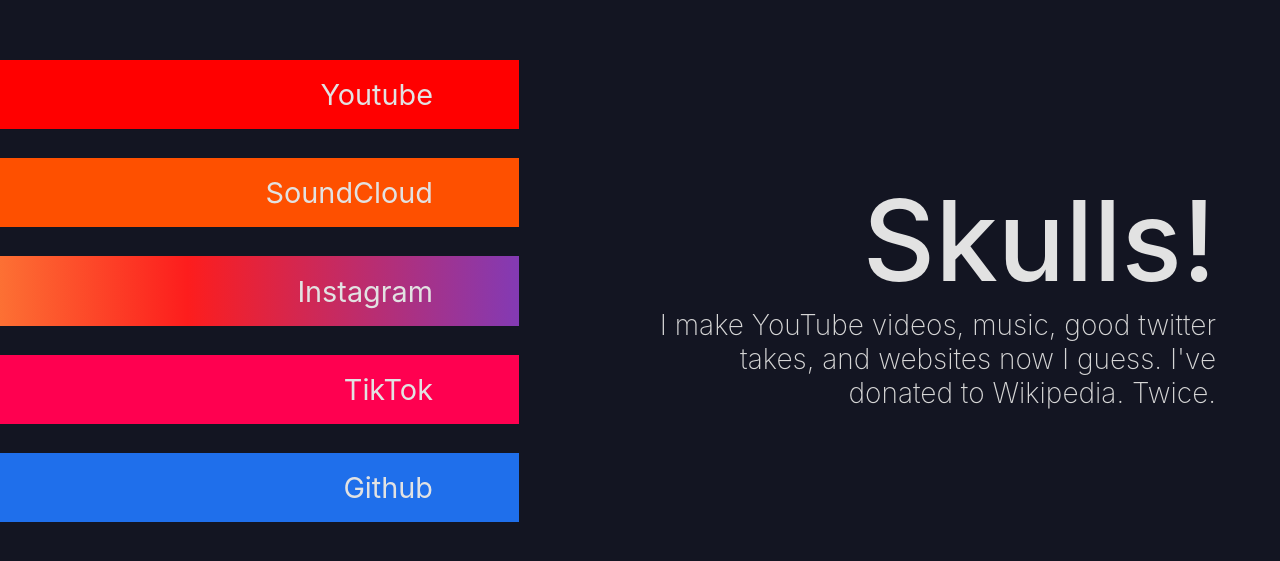
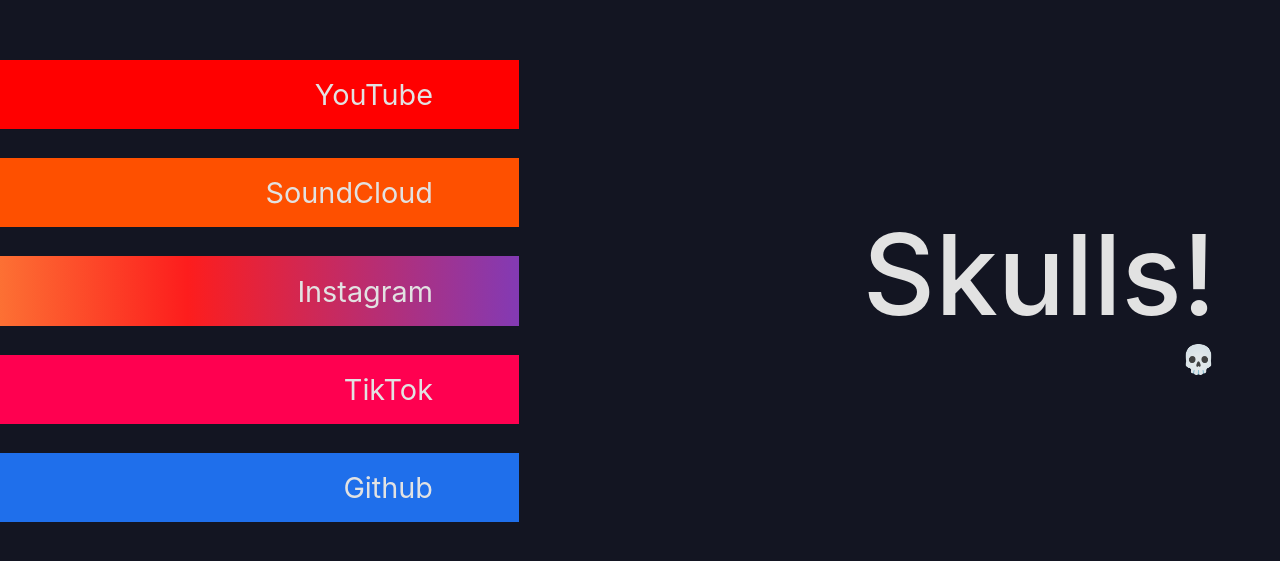
Before and after one commit to akaowen7/first-website, a Next.js app: page /skulls in a window 1280 px wide. Shown: the part 109-670 px from the top of the page. Built offline with nearby package versions, Linux system fonts and the light colour scheme; no server answers.

Commit message:
changed description, capitalization

```diff
--- a/pages/index.js
+++ b/pages/index.js
@@ -15,10 +15,10 @@
       <main className={styles.main}>
         <div className={styles.title}>
           <h1>Reid Tull</h1>
-          <p>I make YouTube videos, music, good twitter takes, and websites now I guess. I've donated to Wikipedia. Twice.</p>
+          <p>I make YouTube videos, music, small programs/games, and websites now I guess. I've donated to Wikipedia. Twice.</p>
         </div>
         <div className={styles.buttons}>
-          <Button background="#FF0000" text="Youtube" link="https://www.youtube.com/channel/UC8ZvHJKfa1xhdMwB5k-7BLQ"/>
+          <Button background="#FF0000" text="YouTube" link="https://www.youtube.com/channel/UC8ZvHJKfa1xhdMwB5k-7BLQ"/>
           {/* <Button background="#1DA1F2" text="Twitter" link="https://twitter.com/not_akaowen"/> */}
           <Button background="#FE5000" text="SoundCloud" link="https://soundcloud.com/user-237901012"/>
           <Button background="linear-gradient(90deg, rgba(252,176,69,1) 0%, rgba(253,29,29,1) 50%, rgba(131,58,180,1) 100%)" text="Instagram" link="https://www.instagram.com/blue_plain/"/>
--- a/pages/skulls.js
+++ b/pages/skulls.js
@@ -18,10 +18,10 @@
       <main className={styles.main}>
         <div className={styles.title}>
           <h1>Skulls!</h1>
-          <p>I make YouTube videos, music, good twitter takes, and websites now I guess. I've donated to Wikipedia. Twice.</p>
+          <p>💀</p>
         </div>
         <div className={styles.buttons}>
-          <Button background="#FF0000" text="Youtube" link="https://www.youtube.com/channel/UC8ZvHJKfa1xhdMwB5k-7BLQ"/>
+          <Button background="#FF0000" text="YouTube" link="https://www.youtube.com/channel/UC8ZvHJKfa1xhdMwB5k-7BLQ"/>
           {/* <Button background="#1DA1F2" text="Twitter" link="https://twitter.com/not_akaowen"/> */}
           <Button background="#FE5000" text="SoundCloud" link="https://soundcloud.com/user-237901012"/>
           <Button background="linear-gradient(90deg, rgba(252,176,69,1) 0%, rgba(253,29,29,1) 50%, rgba(131,58,180,1) 100%)" text="Instagram" link="https://www.instagram.com/blue_plain/"/>
```
